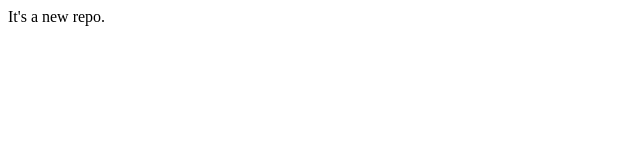
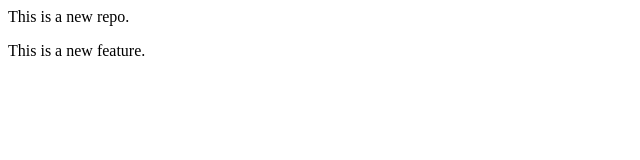
Before and after one commit to ShushmaSadanand/localrepo, a plain HTML site: page index.html in a window 1280 px wide. Shown: the whole page, without its empty margins (0-640 px from the left). Drawn offline with Linux system fonts and the light colour scheme.

Commit message:
Added Feature

```diff
--- a/index.html
+++ b/index.html
@@ -1 +1,2 @@
-<p>It's a new repo.</p>
+<p>This is a new repo.</p>
+<p>This is a new feature.</p>
```
